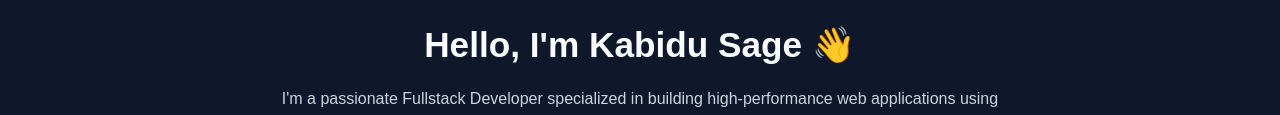
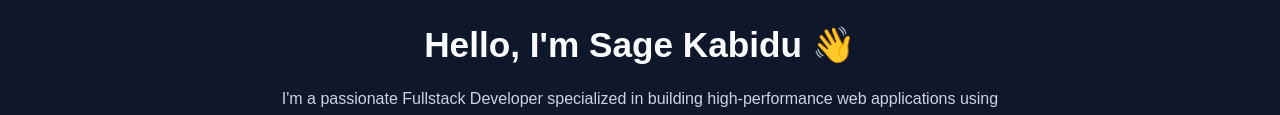
Before and after one commit to Abidusage/kabidusageportofolio, a plain HTML site: page index.html in a window 1280 px wide. Shown: the part 359-474 px from the top of the page. Drawn offline with Linux system fonts and the light colour scheme.

Commit message:
name_edit_again

```diff
--- a/index.html
+++ b/index.html
@@ -39,7 +39,7 @@
   </header>
   <section class="hero" id="home">
     <img src="https://avatars.githubusercontent.com/Abidusage" alt="Profile Picture" />
-    <h2>Hello, I'm Kabidu Sage 👋</h2>
+    <h2>Hello, I'm Sage Kabidu 👋</h2>
     <p>
       I'm a passionate Fullstack Developer specialized in building
       high-performance web applications using modern technologies like React,
```
